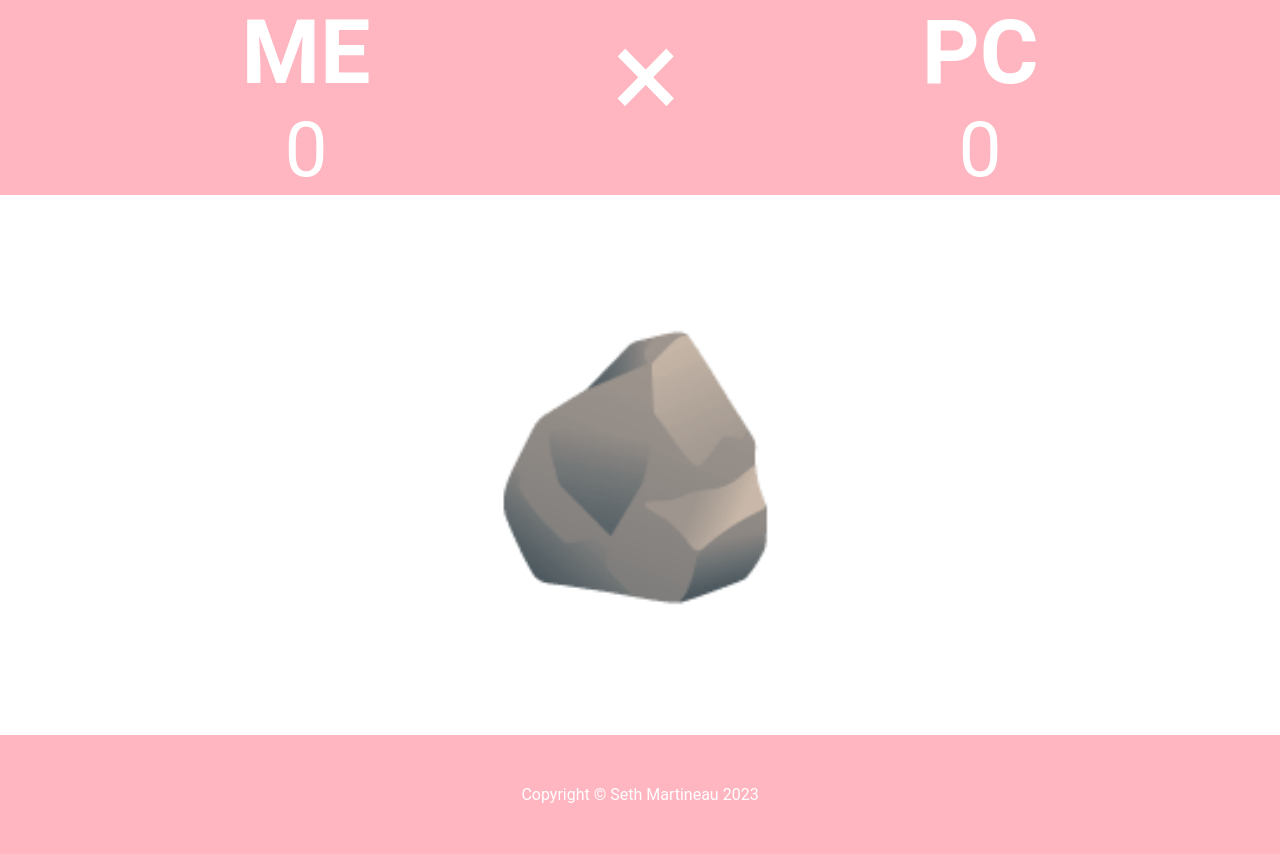
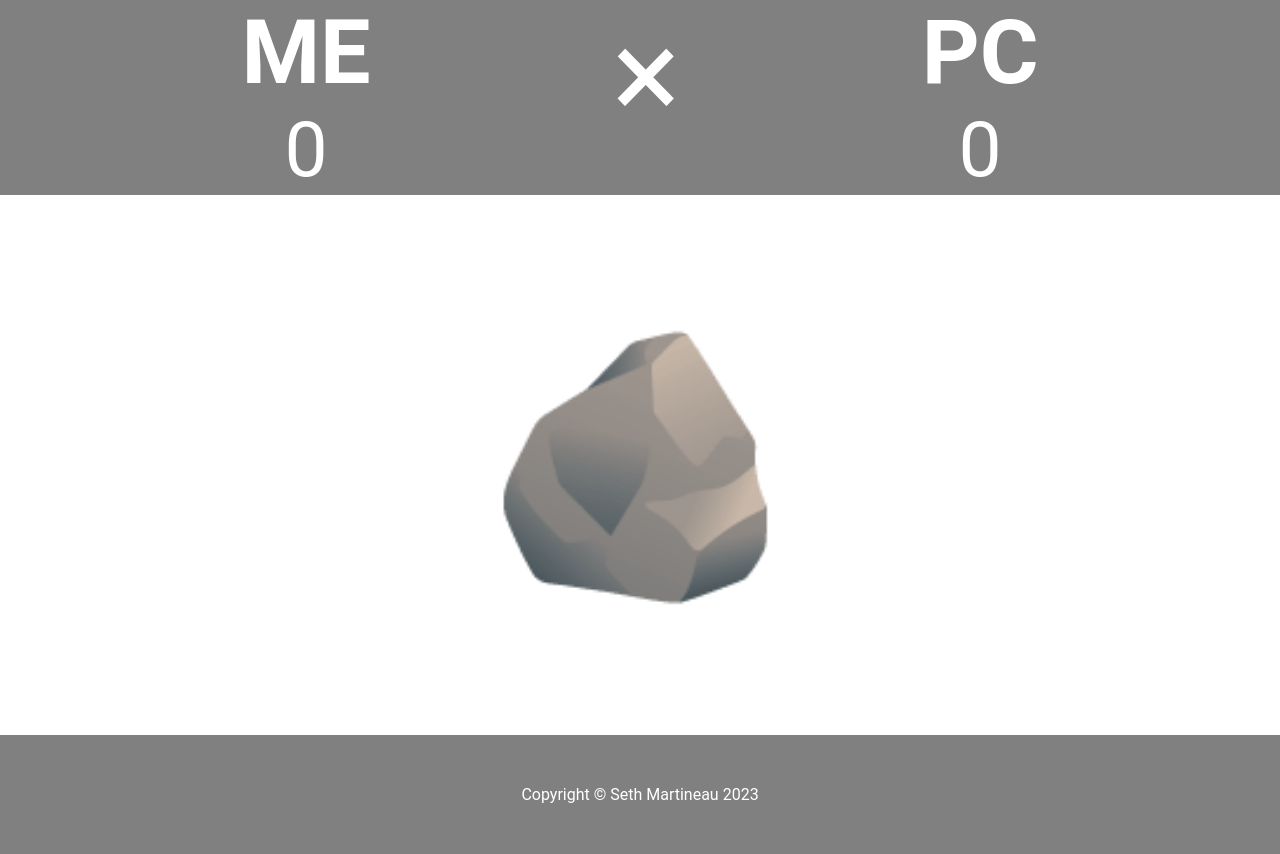
Before and after one commit to martineau-sw/rock-clicker, a plain HTML site: page index.html in a window 1280 px wide. Drawn offline with Linux system fonts and the light colour scheme.

Commit message:
Change title to Rock Clicker

```diff
--- a/index.html
+++ b/index.html
@@ -5,13 +5,11 @@
     <meta name="viewport" content="width=device-width, initial-scale=1.0">
     <link rel="stylesheet" href="styles.css">
     <script src="rock-paper-scissors.js" defer></script>
-    <title>Rock, Paper, Scissors</title>
+    <title>Rock Clicker</title>
 
 </head>
 <body>
     <div class="content">
-
-
 
         <div class="score">
             <div class="player">
--- a/styles.css
+++ b/styles.css
@@ -45,7 +45,7 @@ button {
     display: flex;
     justify-content: center;
     flex: 0 1 auto;
-    background-color: lightpink;
+    background-color: gray;
     color: white
 }
 
@@ -79,7 +79,7 @@ footer {
     display: flex;
     justify-content: center;
     align-items: center;
-    background-color: lightpink;
+    background-color: gray;
     color:white;
     margin-top: auto;
     padding: 50px
```
